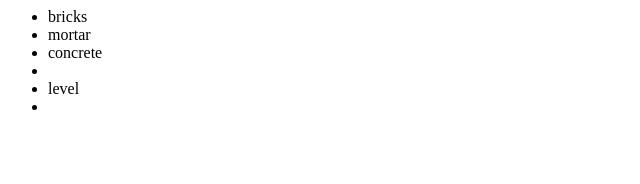
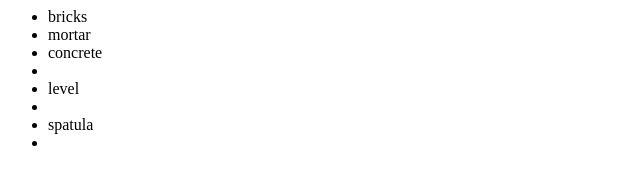
Before and after one commit to ElectronicsClubOSU/newGitTest, a plain HTML site: page index2.html in a window 1280 px wide. Shown: the full height of the page, 0-640 px from the left. Drawn offline with Linux system fonts and the light colour scheme.

Commit message:
added spatula to the list

```diff
--- a/index2.html
+++ b/index2.html
@@ -7,6 +7,7 @@
         <li>mortar</li>
         <li>concrete<li>
         <li>level<li>
+        <li>spatula<li>
       </ul>
     </div>
   </body>
```
